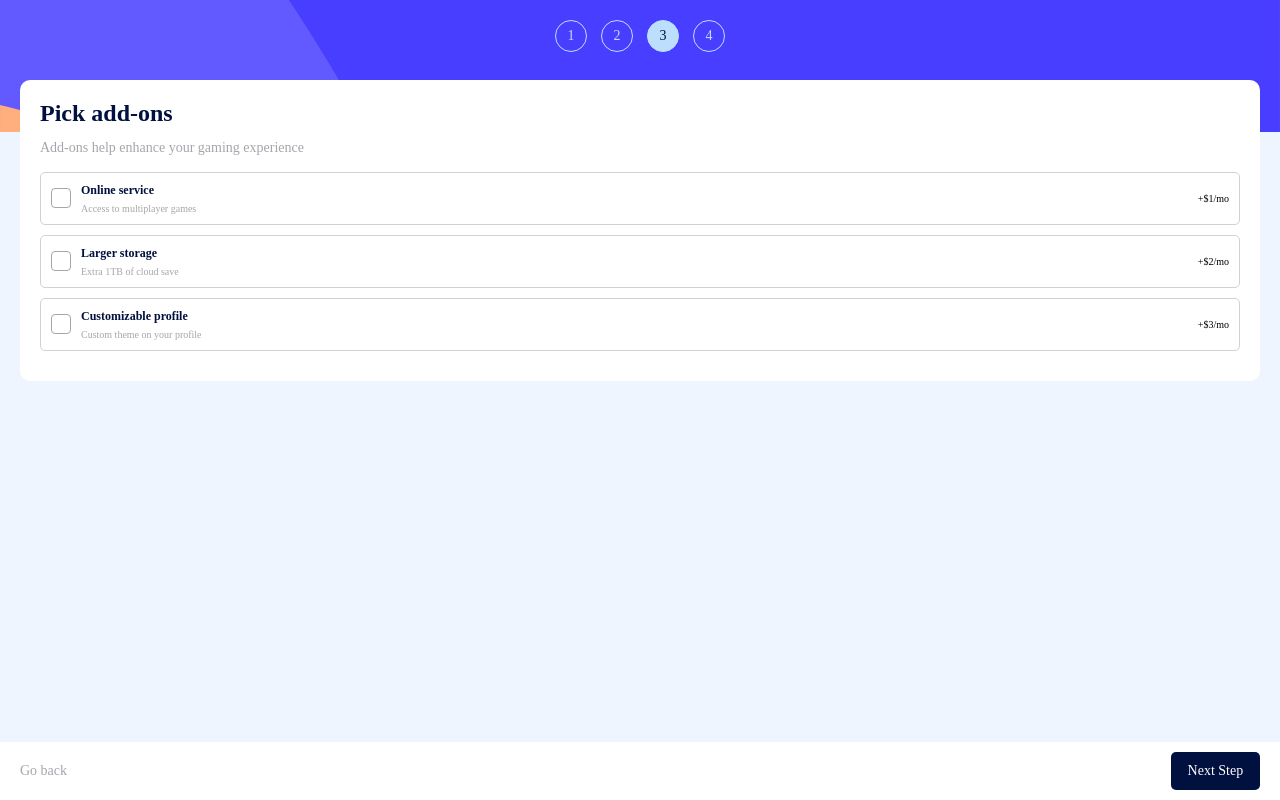
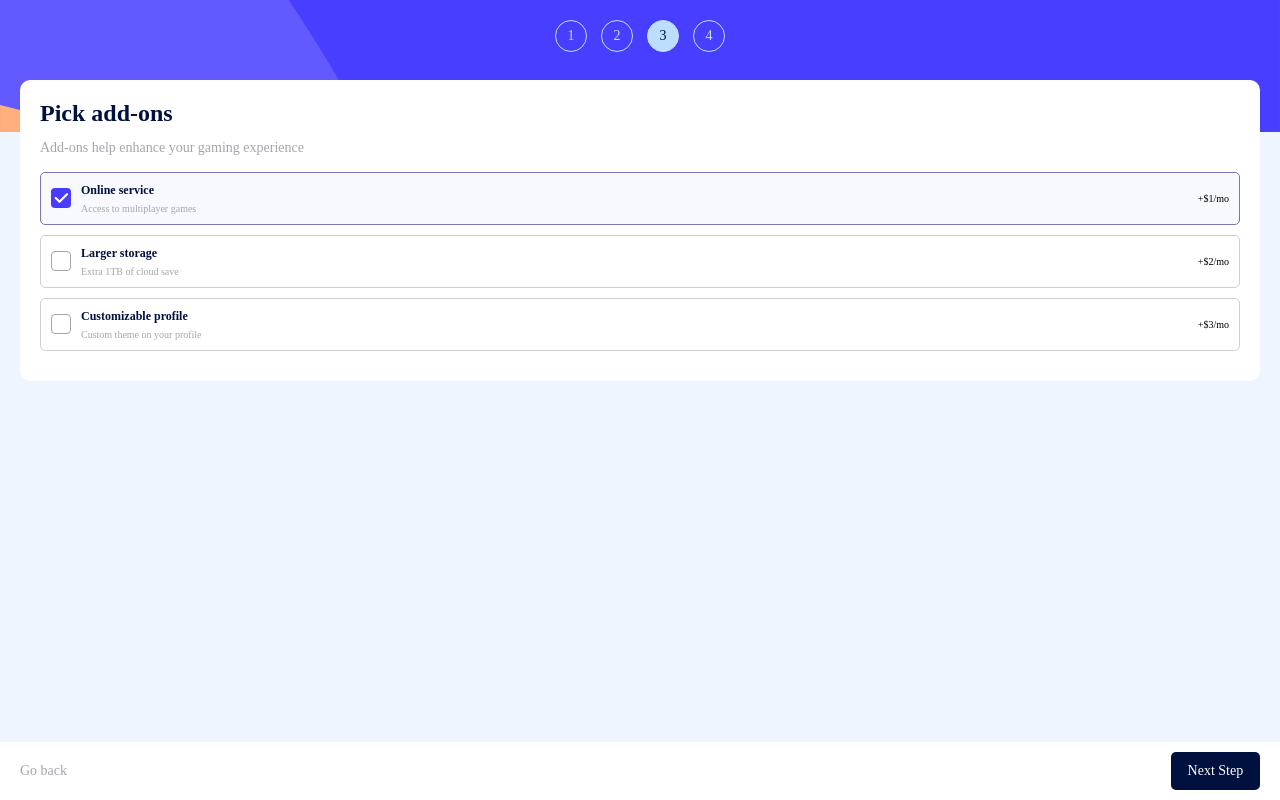
Before and after one commit to AdrianMaj/MultiStepForm, a React (Vite) app: page /step-3 in a window 1280 px wide. Both pictures are taken after a click on the element "Online service Access to multiplayer games +$1/mo". Built offline with nearby package versions, Linux system fonts and the light colour scheme; a web font is replaced by a local one.

Commit message:
Added selecting functionality in step 3

```diff
--- a/src/components/UI/AddOnCheck.tsx
+++ b/src/components/UI/AddOnCheck.tsx
@@ -1,3 +1,4 @@
+import { useState } from 'react'
 import { useAppDispatch, useAppSelector } from '../../hooks/hooks'
 import { planModeActions } from '../store/PlanModeSlice'
 
@@ -5,22 +6,24 @@ const AddOnCheck: React.FC<{ title: string; text: string; price: number }> = pro
 	const isYearly = useAppSelector(state => state.planMode.isYearly)
 	const selectedAddOns = useAppSelector(state => state.planMode.planAddOns)
 	const dispatch = useAppDispatch()
-	let isActive = false
+	const [isActive, setIsActive] = useState(false)
 	const price = isYearly ? props.price * 10 : props.price
 	const addOn = {
 		title: props.title,
 		price: price,
 	}
+	const existingAddOn = selectedAddOns.find(item => item.title === addOn.title)
 
 	const toggleAddOn = () => {
-		if (selectedAddOns.includes(addOn)) {
-			dispatch(planModeActions.removeAddOn(addOn))
-			isActive = false
+		if (existingAddOn) {
+			dispatch(planModeActions.removeAddOn({ addOn }))
+			setIsActive(false)
 		} else {
-			dispatch(planModeActions.addAddOn(addOn))
-			isActive = true
+			dispatch(planModeActions.addAddOn({ addOn }))
+			setIsActive(true)
 		}
 	}
+	console.log(selectedAddOns)
 
 	return (
 		<div onClick={toggleAddOn} className={`add-on ${isActive ? 'active' : ''}`}>
@@ -31,11 +34,11 @@ const AddOnCheck: React.FC<{ title: string; text: string; price: number }> = pro
 					width="20"
 					height="20"
 					viewBox="0 0 24 24"
-					stroke-width="3"
+					strokeWidth="3"
 					stroke="white"
 					fill="none"
-					stroke-linecap="round"
-					stroke-linejoin="round">
+					strokeLinecap="round"
+					strokeLinejoin="round">
 					<path stroke="none" d="M0 0h24v24H0z" fill="none" />
 					<path d="M5 12l5 5l10 -10" />
 				</svg>
--- a/src/components/store/PlanModeSlice.tsx
+++ b/src/components/store/PlanModeSlice.tsx
@@ -1,6 +1,10 @@
 import { createSlice } from '@reduxjs/toolkit'
 
-const initialState: { isYearly: boolean; planVersion: { title: string; price: number }; planAddOns: object[] } = {
+const initialState: {
+	isYearly: boolean
+	planVersion: { title: string; price: number }
+	planAddOns: { title: string; price: number }[]
+} = {
 	isYearly: false,
 	planVersion: {
 		title: '',
@@ -30,7 +34,7 @@ export const planMode = createSlice({
 		removeAddOn(state, action) {
 			const recievedAddOn = action.payload.addOn
 			const result = state.planAddOns.filter(addOn => {
-				return addOn !== recievedAddOn
+				return addOn.title !== recievedAddOn.title
 			})
 			state.planAddOns = result
 		},
```
